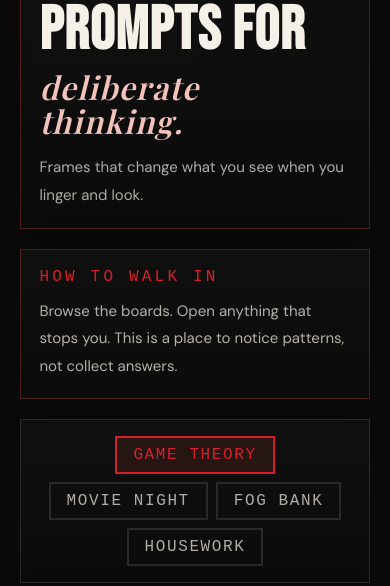
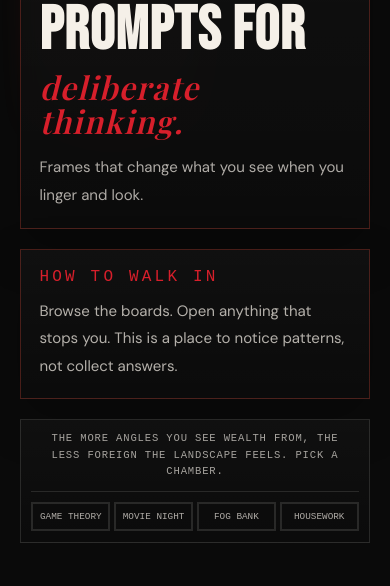
Before and after one commit to jvgiv/ffcpreview, a Next.js app: page /thoughtgallery in a window 390 px wide. Shown: the part 258-844 px from the top of the page. Built offline with nearby package versions, Linux system fonts and the light colour scheme; no server answers; the database is empty; sample sign-in values are in the browser's storage.

Commit message:
matts fixes for TG

```diff
--- a/src/app/(content)/thoughtgallery/page.js
+++ b/src/app/(content)/thoughtgallery/page.js
@@ -1,75 +1,74 @@
-'use client'
-import React from 'react'
-import ThoughtGalleryLightbox from '@/app/components/ThoughtGalleryLightbox'
-import styles from './page.module.css'
-import '../../homepage.css'
-import { useState } from 'react'
+"use client";
+import React from "react";
+import ThoughtGalleryLightbox from "@/app/components/ThoughtGalleryLightbox";
+import styles from "./page.module.css";
+import "../../homepage.css";
+import { useState } from "react";
 
 let gameTheoryImages = [
-    { src: '/GT.1.png', alt: '', width: 1500, height: 1500 },
-    { src: '/GT.2.png', alt: '', width: 1500, height: 1500 },
-    { src: '/GT.3.png', alt: '', width: 1500, height: 1500 },
-    { src: '/GT.4.png', alt: '', width: 1500, height: 1500 },
-    { src: '/GT.5.png', alt: '', width: 1500, height: 1500 },
-    { src: '/GT.6.png', alt: '', width: 1500, height: 1500 },
-    { src: '/GT.7.png', alt: '', width: 1500, height: 1500 },
-    { src: '/GT.8.png', alt: '', width: 1500, height: 1500 },
-    { src: '/GT.9.jpg', alt: '', width: 1500, height: 1500 },
-]
+  { src: "/GT.1.png", alt: "", width: 1500, height: 1500 },
+  { src: "/GT.2.png", alt: "", width: 1500, height: 1500 },
+  { src: "/GT.3.png", alt: "", width: 1500, height: 1500 },
+  { src: "/GT.4.png", alt: "", width: 1500, height: 1500 },
+  { src: "/GT.5.png", alt: "", width: 1500, height: 1500 },
+  { src: "/GT.6.png", alt: "", width: 1500, height: 1500 },
+  { src: "/GT.7.png", alt: "", width: 1500, height: 1500 },
+  { src: "/GT.8.png", alt: "", width: 1500, height: 1500 },
+  { src: "/GT.9.jpg", alt: "", width: 1500, height: 1500 },
+];
 
 let movieNightImages = [
-    { src: '/mn.png', alt: '', width: 1500, height: 1500 },
-    { src: '/mn1.png', alt: '', width: 1500, height: 1500 },
-    { src: '/mn2.png', alt: '', width: 1500, height: 1500 },
-    { src: '/mn3.png', alt: '', width: 1500, height: 1500 },
-    { src: '/mn4.jpg', alt: '', width: 1500, height: 1500 },
-    { src: '/mn5.png', alt: '', width: 1500, height: 1500 },
-    { src: '/mn6.png', alt: '', width: 3000, height: 3000 },
-    { src: '/mn7.jpg', alt: '', width: 1500, height: 1500 },
-    { src: '/mn8.png', alt: '', width: 1500, height: 1500 }
-]
+  { src: "/mn.png", alt: "", width: 1500, height: 1500 },
+  { src: "/mn1.png", alt: "", width: 1500, height: 1500 },
+  { src: "/mn2.png", alt: "", width: 1500, height: 1500 },
+  { src: "/mn3.png", alt: "", width: 1500, height: 1500 },
+  { src: "/mn4.jpg", alt: "", width: 1500, height: 1500 },
+  { src: "/mn5.png", alt: "", width: 1500, height: 1500 },
+  { src: "/mn6.png", alt: "", width: 3000, height: 3000 },
+  { src: "/mn7.jpg", alt: "", width: 1500, height: 1500 },
+  { src: "/mn8.png", alt: "", width: 1500, height: 1500 },
+];
 
 let oriMattImages = [
-    { src: '/om1.png', alt: '', width: 1500, height: 1500 },
-    { src: '/om2.png', alt: '', width: 1500, height: 1500 },
-    { src: '/om3.png', alt: '', width: 1500, height: 1500 },
-    { src: '/allin1.png', alt: '', width: 1500, height: 1500 }
-]
+  { src: "/om1.png", alt: "", width: 1500, height: 1500 },
+  { src: "/om2.png", alt: "", width: 1500, height: 1500 },
+  { src: "/om3.png", alt: "", width: 1500, height: 1500 },
+  { src: "/allin1.png", alt: "", width: 1500, height: 1500 },
+];
 
 let fogSeriesImages = [
-    { src: '/fs1.png', alt: '', width: 1500, height: 1500 },
-    { src: '/fs2.png', alt: '', width: 1500, height: 1500 },
-    { src: '/fs3.jpg', alt: '', width: 1500, height: 1500 },
-    { src: '/fs4.png', alt: '', width: 1500, height: 1500 },
-    { src: '/fs5.png', alt: '', width: 1500, height: 1500 }
-]
+  { src: "/fs1.png", alt: "", width: 1500, height: 1500 },
+  { src: "/fs2.png", alt: "", width: 1500, height: 1500 },
+  { src: "/fs3.jpg", alt: "", width: 1500, height: 1500 },
+  { src: "/fs4.png", alt: "", width: 1500, height: 1500 },
+  { src: "/fs5.png", alt: "", width: 1500, height: 1500 },
+];
 
 const galleries = [
   {
     images: gameTheoryImages,
     title: "Game Theory",
-    copy: "Before spreadsheets, there were games. Turns out, they taught you every skill you needed : deliBErate : rememBErable : difBErent"
+    copy: "Before spreadsheets, there were games. Turns out, they taught you every skill you needed : deliBErate : rememBErable : difBErent",
   },
   {
     images: movieNightImages,
     title: "Movie Night",
-    copy: "Beyond classrooms, there were movies. Turns out, they taught you every concept you needed : sBEadfast : a reBEl : oBiEnted"
+    copy: "Beyond classrooms, there were movies. Turns out, they taught you every concept you needed : sBEadfast : a reBEl : oBiEnted",
   },
   {
     images: fogSeriesImages,
     title: "Fog Bank",
-    copy: "Most financial stress isn't about money. It's about fog. These frames help clear it. : BE Oriented :"
+    copy: "Most financial stress isn't about money. It's about fog. These frames help clear it. : BE Oriented :",
   },
   {
     images: oriMattImages,
     title: "Housework",
-    copy: "You don't need more information. You need a place to stand. Come on Up + Mind Your Step"
-  }
-]
-
+    copy: "You don't need more information. You need a place to stand. Come on Up + Mind Your Step",
+  },
+];
 
 export default function ThoughtGallery() {
-  const [gallery, setGallery] = useState(0);
+  const [gallery, setGallery] = useState(-1);
   return (
     <main className={styles.page}>
       <section className={styles.hero}>
@@ -85,20 +84,25 @@ export default function ThoughtGallery() {
 
         <aside
           className={`${styles.heroPanel} ${styles.revealCard} reveal`}
-          style={{ transitionDelay: '0.12s' }}
+          style={{ transitionDelay: "0.12s" }}
         >
           <p className={styles.panelLabel}>HOW TO WALK IN</p>
           <p className={styles.panelBody}>
-            Browse the boards. Open anything that stops you. This is a place to notice patterns, not collect answers.
+            Browse the boards. Open anything that stops you. This is a place to
+            notice patterns, not collect answers.
           </p>
         </aside>
       </section>
 
       <nav className={styles.navBar}>
+        <p className={styles.navTitle}>
+          The more angles you see wealth from, the less foreign the landscape
+          feels. Pick a chamber.
+        </p>
         {galleries.map((gal, index) => (
           <button
             key={index}
-            className={`${styles.navButton} ${gallery === index ? styles.active : ''}`}
+            className={`${styles.navButton} ${gallery === index ? styles.active : ""}`}
             onClick={() => setGallery(index)}
           >
             {gal.title}
@@ -106,25 +110,22 @@ export default function ThoughtGallery() {
         ))}
       </nav>
 
-      <section
+      {gallery === -1 ? null : (<section
         className={`${styles.gallerySection} ${styles.revealCard} reveal`}
-        style={{ transitionDelay: '0.18s' }}
+        style={{ transitionDelay: "0.18s" }}
       >
-         <div className={`${styles.galleryIntro} reveal`} style={{ transitionDelay: '0.24s' }}>
-        <p className={styles.sectionLabel}>Chamber Contents</p>
-         </div>
+        <div
+          className={`${styles.galleryIntro} reveal`}
+          style={{ transitionDelay: "0.24s" }}
+        >
+          <p className={styles.sectionLabel}>Chamber Contents</p>
+        </div>
         <ThoughtGalleryLightbox
           images={galleries[gallery].images}
           title={galleries[gallery].title}
           copy={galleries[gallery].copy}
         />
-      </section>
-
-
-
-
-
-
+      </section>)}
     </main>
-  )
+  );
 }
--- a/src/app/(content)/thoughtgallery/page.module.css
+++ b/src/app/(content)/thoughtgallery/page.module.css
@@ -102,7 +102,7 @@
   font-style: italic;
   font-weight: 600;
   line-height: 1.06;
-  color: #f2c3bb;
+  color: var(--red);
   text-transform: none;
 }
 
@@ -212,17 +212,37 @@
     rgba(12, 12, 12, 0.92);
   backdrop-filter: blur(10px);
   display: flex;
+  align-items: center;
   gap: 0.5rem;
   flex-wrap: wrap;
   justify-content: center;
 }
 
+.navTitle {
+  flex: 0 0 100%;
+  width: 100%;
+  min-width: 100%;
+  margin: 0 auto 0.5rem;
+  padding: 0 0.35rem 0.85rem;
+  border-bottom: 1px solid var(--border);
+  font-family: 'Space Mono', monospace;
+  font-size: clamp(0.68rem, 1vw, 0.82rem);
+  line-height: 1.65;
+  letter-spacing: 0.14em;
+  text-align: center;
+  text-transform: uppercase;
+  color: rgba(245, 240, 232, 0.66);
+}
+
 .navButton {
+  flex: 1 1 0;
+  min-width: 0;
   padding: 0.5rem 1rem;
   font-family: 'Space Mono', monospace;
   font-size: 1rem;
   letter-spacing: 0.1em;
   text-transform: uppercase;
+  white-space: nowrap;
   color: rgba(245, 240, 232, 0.7);
   background: none;
   border: 2px solid var(--border);
@@ -240,3 +260,37 @@
   border-color: var(--red);
   background: rgba(231, 76, 60, 0.1);
 }
+
+@media (max-width: 600px) {
+  .navBar {
+    padding: 0.85rem;
+  }
+
+  .navTitle {
+    margin-bottom: 0.35rem;
+    padding-bottom: 0.75rem;
+    font-size: 0.66rem;
+    line-height: 1.55;
+    letter-spacing: 0.08em;
+  }
+
+  .navButton {
+    padding: 0.55rem 0.5rem;
+    font-size: 0.76rem;
+    letter-spacing: 0.06em;
+    text-align: center;
+  }
+}
+
+@media (max-width: 420px) {
+  .navBar {
+    gap: 0.25rem;
+    padding: 0.65rem;
+  }
+
+  .navButton {
+    padding: 0.45rem 0.15rem;
+    font-size: clamp(0.48rem, 2.4vw, 0.62rem);
+    letter-spacing: 0;
+  }
+}
```
